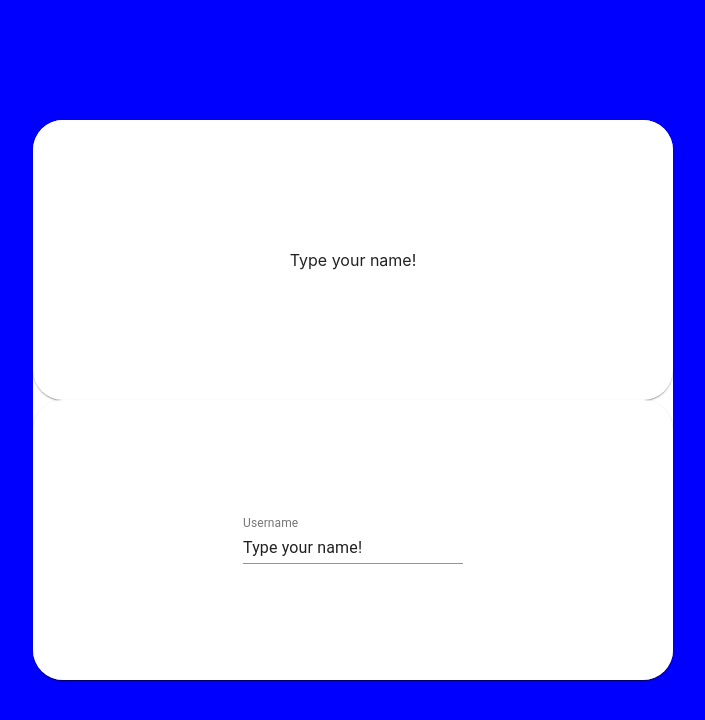
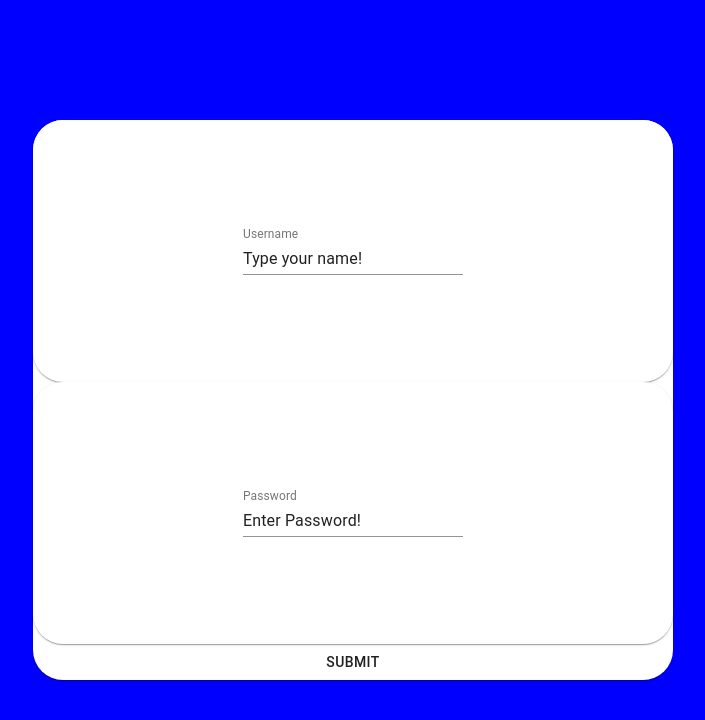
Before and after one commit to RBiswa787/CloudHealth, a React (Create React App) app in the folder frontend/: page / in a window 1280 px wide. Shown: the top 720 px of the page, without its empty margins (287-992 px from the left). Built offline with nearby package versions, Linux system fonts and the light colour scheme; no server answers.

Commit message:
auth_test service

```diff
--- a/frontend/src/components/RegForm.jsx
+++ b/frontend/src/components/RegForm.jsx
@@ -1,6 +1,7 @@
 import {React,useState} from 'react'
-import {Paper,makeStyles,TextField} from '@material-ui/core';
-import useWindowDimensions from '../Hooks/useWindowDimensions'
+import {Paper,makeStyles,TextField,Button} from '@material-ui/core';
+import useWindowDimensions from '../Hooks/useWindowDimensions';
+import axios from "axios";
 
 const useStyles = makeStyles((theme) => ({
     paper : {
@@ -26,15 +27,22 @@ function RegForm() {
  const classes = useStyles();
   const {height,width} = useWindowDimensions();
   const [username,setUsername] = useState("Type your name!");
+  const [password,setPassword] = useState("Enter Password!");
   const handleUsername = (e) => {
     setUsername(e);
+  }
+  const handlePassword = (e) => {
+    setPassword(e);
+  }
+  const handleSubmit = () => {
+    console.log("submit clicked");
+    const payload = {username:username,password:password};
+    axios.post('http://localhost:8686/api/user/',payload)
+    .then(response => {alert(response)});
   }
   return (
     <div style={{height:height,width:width,backgroundColor:"blue",display:"flex",justifyContent: "center",alignItems: "center"}}>
         <Paper className={classes.paper}>
-            <Paper className = {classes.subpaper}>
-                {username}
-            </Paper>
             <Paper className = {classes.subpaper}>
             <TextField
             id="outlined-basic"
@@ -42,6 +50,14 @@ function RegForm() {
             value = {username}
             onChange = {(e)=>{handleUsername(e.target.value)}}/>
             </Paper>
+            <Paper className = {classes.subpaper}>
+            <TextField
+            id="outlined-basic"
+            label="Password"
+            value = {password}
+            onChange = {(e)=>{handlePassword(e.target.value)}}/>
+            </Paper>
+            <Button onClick={handleSubmit()}>Submit</Button>
         </Paper>
     </div>
   )
```
